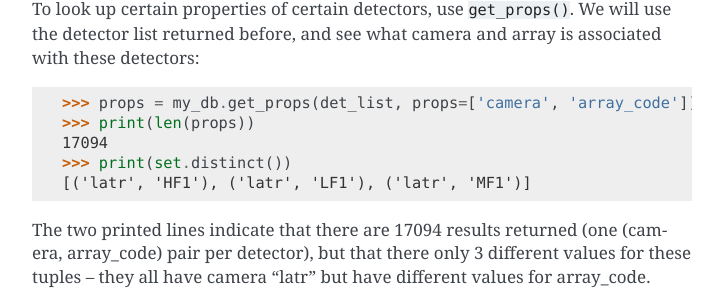
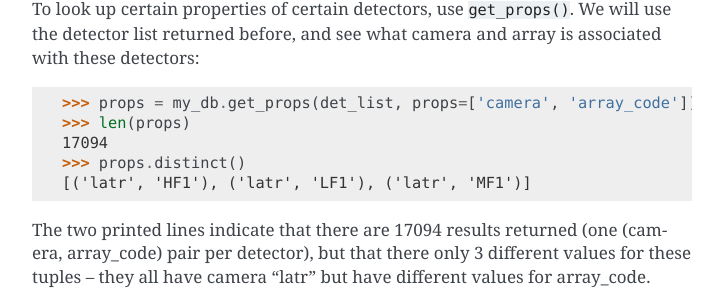
Before and after one commit to simonsobs/sotoddb, a Sphinx documentation site: the page built from docs/source/detdb.rst, in a window 1280 px wide and 900 px high, scrolled down 1901 px, cut to the strip 0-847 px from the top of the window. Shown: the part 146-452 px from the top of the strip, without its empty margins (388-1111 px from the left). Built offline with Sphinx 7.4.7, drawn with Linux system fonts in a browser that asks for light colours.

Commit message:
Minor doc bug fix.

```diff
--- a/docs/source/detdb.rst
+++ b/docs/source/detdb.rst
@@ -105,9 +105,9 @@ To look up certain properties of certain detectors, use
 see what camera and array is associated with these detectors::
 
   >>> props = my_db.get_props(det_list, props=['camera', 'array_code'])
-  >>> print(len(props))
+  >>> len(props)
   17094
-  >>> print(set.distinct())
+  >>> props.distinct()
   [('latr', 'HF1'), ('latr', 'LF1'), ('latr', 'MF1')]
 
 The two printed lines indicate that there are 17094 results returned
```
